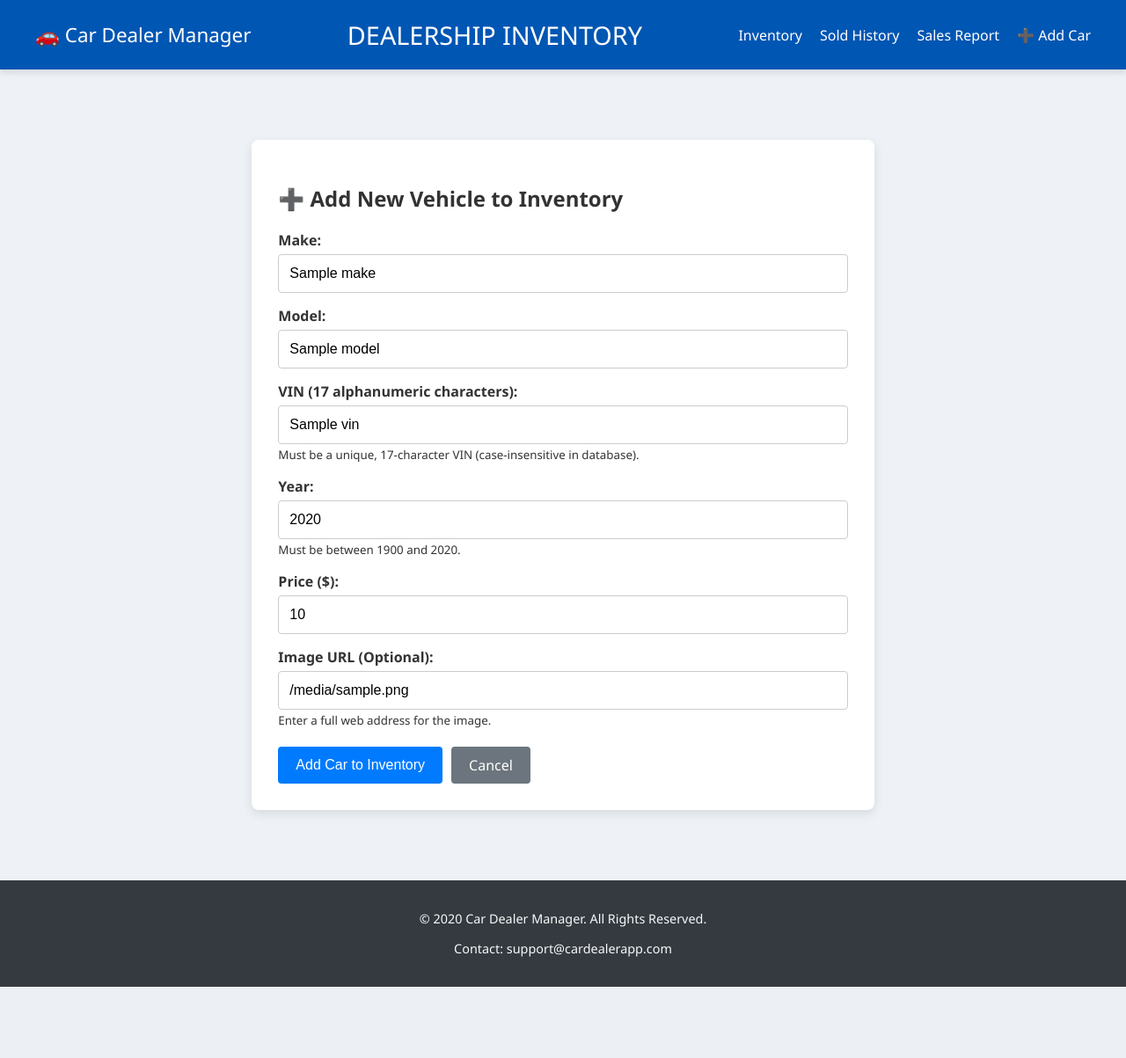
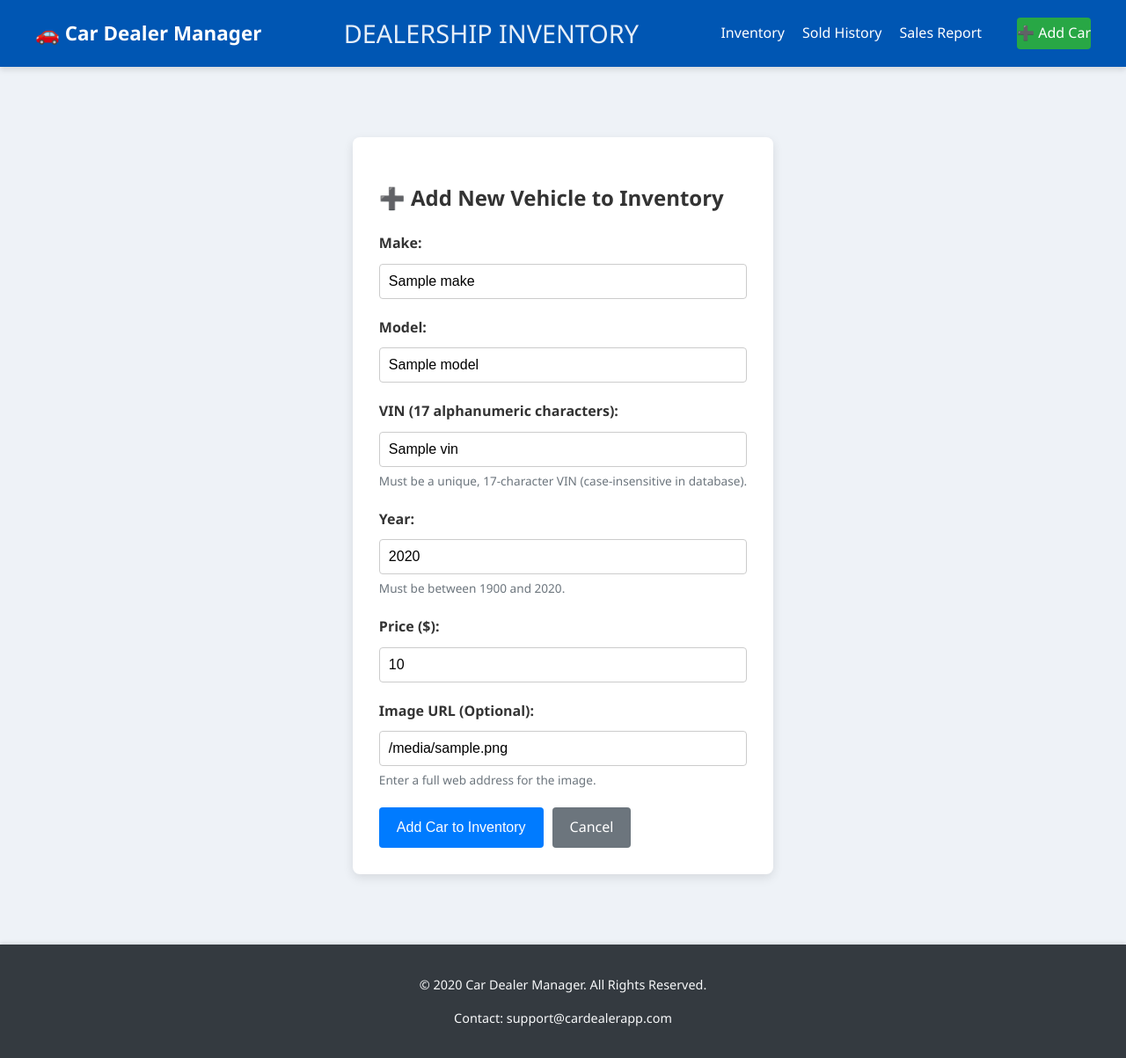
Before and after one commit to Marjory00/CarDealerApp, a Python web app: template templates/add_car.html in a window 1280 px wide. Shown: the whole page at 88% size. Before the commit the page ends 1122 px from the top, so only its background shows below. Run offline with Jinja, Linux system fonts and the light colour scheme; the template is opened without the code that fills it: most values are stand-ins (such as "Sample title", 1, 10 or a date in 2020).

Commit message:
styling update

```diff
--- a/static/style.css
+++ b/static/style.css
@@ -1,3 +1,6 @@
+/* static/style.css */
+
+
 /* static/style.css */
 
 /* === GLOBAL RESET & BASE === */
@@ -7,40 +10,38 @@
     color: #333;
     margin: 0;
     padding: 0;
-      /* === STICKY FOOTER FIX: Ensures body spans full viewport height === */
+    line-height: 1.6;
+    /* STICKY FOOTER FIX: Ensures body spans full viewport height */
     display: flex;
     flex-direction: column;
     min-height: 100vh;
 }
 
-/* Removes the default underline from all links */
+/* Base link styling */
 a {
     text-decoration: none;
-    color: #007bff; /* A default color for general links */
+    color: #007bff; /* Primary Blue for general links */
     transition: color 0.3s, text-decoration 0.3s;
 }
 
-/* Style for when the mouse hovers over a link */
 a:hover {
     text-decoration: underline;
-    color: #0056b3; /* Darker color on hover */
+    color: #0056b3;
 }
 
-/* === HEADER / NAVBAR LAYOUT FIXES === */
+/* === HEADER / NAVBAR LAYOUT === */
 .navbar {
-    background-color: #0056b3; /* Primary Blue */
+    background-color: #0056b3;
     color: white;
-    padding: 20px 40px;
+    padding: 15px 40px; /* Slightly reduced top/bottom padding */
     box-shadow: 0 4px 6px rgba(0, 0, 0, 0.1);
-
-    /* Harmonizing the header layout */
     display: flex;
     justify-content: space-between;
     align-items: center;
 }
 
 .nav-content-center {
-    flex-grow: 1; /* Allows the header text to take available space */
+    flex-grow: 1;
     text-align: center;
 }
 
@@ -48,52 +49,62 @@
     margin: 0;
     font-size: 1.8em;
     font-weight: 300;
+    /* Ensure the header text is slightly visible and not competing too much */
+    color: rgba(255, 255, 255, 0.9);
 }
 
-/* Nav Brand Link (Left) */
 .nav-brand {
     font-size: 1.4em;
     font-weight: bold;
-    color: white !important; /* Forces color to white */
-    text-decoration: none !important;
+    color: white;
 }
 
 .nav-brand:hover {
-    color: #ffc107 !important; /* Yellow hover */
-    /* FIX: Ensure no underline even on hover */
-    text-decoration: none !important;
+    color: #ffc107;
 }
 
 /* Nav Links (Right) */
-.nav-content-right nav {
+.main-nav {
     display: flex;
     gap: 20px;
     align-items: center;
 }
 
-/* Targets all links inside the header navigation */
-.navbar a {
+.main-nav a {
     color: white;
     text-decoration: none;
     font-weight: 500;
     padding: 5px 0;
+    transition: color 0.2s;
 }
 
-.navbar a:hover {
-    color: #ffc107; /* Yellow color on hover */
-    /* FIX: Set text-decoration to none to remove underline on hover */
-    text-decoration: none;
+.main-nav a:hover {
+    color: #ffc107;
+    text-decoration: none; /* FIX: Ensure no underline here */
+}
+
+/* Primary Action Button in Nav */
+.btn-nav-action {
+    background-color: #28a745;
+    border: 1px solid #28a745;
+    padding: 8px 15px;
+    border-radius: 4px;
+    margin-left: 20px;
+    font-weight: bold;
+    color: white;
+}
+.btn-nav-action:hover {
+    background-color: #1e7e34;
+    color: white;
 }
 
 
 /* === MAIN CONTENT & INVENTORY === */
-/* Use the .container class from base.html for main content layout */
 .container {
     padding: 30px 40px;
     max-width: 1300px;
     margin: 20px auto;
-    /* FIX: Flex grow to push the footer down */
-    flex-grow: 1;
+    flex-grow: 1; /* Pushes the footer down */
 }
 
 .page-title {
@@ -124,6 +135,8 @@
     background-color: #0056b3;
     color: white;
     font-weight: bold;
+    cursor: pointer;
+    white-space: nowrap; /* Prevents headers from wrapping */
 }
 
 .inventory-table tbody tr:nth-child(even) {
@@ -136,89 +149,107 @@
 
 .price {
     font-weight: bold;
-    color: #28a745; /* Green for prices */
+    color: #28a745;
 }
 
 
-/* === FLASH MESSAGES FIX === */
-/* Correctly targets the classes used in base.html */
+/* --- SORTING --- */
+.sort-link {
+    color: inherit;
+    text-decoration: none;
+    display: block;
+}
+.sort-link:hover {
+    color: #ffc107;
+    text-decoration: none;
+}
+
+
+/* === ALERTS / FLASH MESSAGES FIX === */
 .flash-messages-container {
     margin-bottom: 20px;
 }
-
-.flash-message {
+/* FIX: Standardizing class name from .flash-message to .alert */
+.alert {
     padding: 15px;
     margin-bottom: 10px;
     border-radius: 5px;
-    font-weight: bold;
+    font-weight: 600;
     border-left: 5px solid;
 }
-
-.flash-success {
+/* FIX: Standardizing class name prefixes */
+.alert-success {
     background-color: #d4edda;
     color: #155724;
     border-color: #28a745;
 }
 
-.flash-danger {
+.alert-danger {
     background-color: #f8d7da;
     color: #721c24;
     border-color: #dc3545;
 }
 
+.alert-info {
+    background-color: #d1ecf1;
+    color: #0c5460;
+    border-color: #17a2b8;
+}
 
-/* === FORMS AND BUTTONS === */
+.alert-warning {
+    background-color: #fff3cd;
+    color: #856404;
+    border-color: #ffc107;
+}
+
+
+/* === FORMS (ADD/EDIT) === */
 .form-container {
-    /* Form container is now wider */
     max-width: 750px;
-    margin: 30px auto; /* Center forms below the main content area */
+    margin: 30px auto;
     padding: 30px;
     background-color: white;
     border-radius: 8px;
     box-shadow: 0 4px 12px rgba(0, 0, 0, 0.1);
 }
 
-/* Styles for the form elements within the container */
-.form-container form {
-    display: block; /* Use block display and 100% width to ensure it fills the container. */
-    /* display: grid; */
-    width: 100%;
-    /* FIX: Explicitly set a single, full-width column for all fields */
-    grid-template-columns: 1fr;
-    /* Increased vertical spacing between form groups */
-    gap: 15px;
+.form-group {
+    /* FIX: Added form-group styling for vertical spacing and label alignment */
+    margin-bottom: 20px;
 }
 
-form label {
+.form-group label {
     display: block;
-     /* Use margin-top to space the field groups */
-    margin-top: 15px;
-   /* margin-top: 5px; /* Reduced margin-top here */
+    margin-bottom: 5px;
     font-weight: 600;
 }
 
-form input[type="text"],
-form input[type="number"],
-form input[type="url"] { /* Added url type for image_url */
-        /* Input must be 100% of the form's width */
+.form-group input[type="text"],
+.form-group input[type="number"],
+.form-group input[type="url"] {
     width: 100%;
-    /* Increased padding for a slightly taller field */
-    padding: 12px;
+    padding: 10px;
     margin-top: 5px;
     border: 1px solid #ccc;
     border-radius: 4px;
-        /* This ensures padding doesn't push the input wider than 100% */
-    box-sizing: border-box;
+    box-sizing: border-box; /* Crucial for full width */
     font-size: 1rem;
 }
 
-form input:focus {
+.form-group input:focus {
     border-color: #007bff;
     box-shadow: 0 0 0 0.2rem rgba(0, 123, 255, 0.25);
     outline: none;
 }
 
-/* --- Buttons --- */
+.form-text {
+    display: block;
+    font-size: 0.85em;
+    color: #6c757d;
+    margin-top: 5px;
+}
+
+/* --- Buttons (Form Specific) --- */
 .btn {
     padding: 10px 20px;
     border: none;
@@ -255,34 +286,60 @@
     background-color: #5a6268;
 }
 
-.action-buttons {
+.form-actions, .action-buttons {
     display: flex;
     gap: 10px;
     margin-top: 20px;
 }
 
 
+/* === CAR DETAIL VIEW === */
+.specs-grid {
+    display: grid;
+    grid-template-columns: 1fr 1fr;
+    gap: 15px 30px;
+    padding: 15px 0;
+    border-top: 1px solid #eee;
+    border-bottom: 1px solid #eee;
+}
+
+.car-image {
+    max-width: 100%;
+    height: auto;
+    border-radius: 5px;
+    box-shadow: 0 2px 5px rgba(0, 0, 0, 0.1);
+}
+
+/* === SALES REPORT VIEW === */
+.summary-card {
+    background: white;
+    padding: 20px;
+    border-radius: 5px;
+    box-shadow: 0 1px 3px rgba(0,0,0,0.1);
+    flex: 1; /* Allows cards to distribute space evenly */
+    min-width: 250px;
+}
+
+.report-summary {
+    display: flex;
+    gap: 20px;
+    flex-wrap: wrap;
+    margin-top: 20px;
+    margin-bottom: 30px;
+}
+
+/* Specific border colors used in sales.html */
+.summary-card[style*="#0056b3"] { border-left-color: #0056b3 !important; }
+.summary-card[style*="#28a745"] { border-left-color: #28a745 !important; }
+.summary-card[style*="#ffc107"] { border-left-color: #ffc107 !important; }
+
+
 /* === FOOTER === */
 .footer {
-    background-color: #343a40; /* Dark gray */
-    color: #f8f9fa; /* Light text */
+    background-color: #343a40;
+    color: #f8f9fa;
     text-align: center;
     padding: 20px 0;
     font-size: 0.9em;
+    box-shadow: 0 -2px 4px rgba(0, 0, 0, 0.1);
 }
-
-.footer-contact {
-    margin-top: 5px;
-}
-
-/* Targets links in the footer section */
-.footer a {
-    color: #ccc;
-    text-decoration: none;
-    margin: 0 10px;
-}
-
-.footer a:hover {
-    color: white;
-    text-decoration: underline;
-}
```
